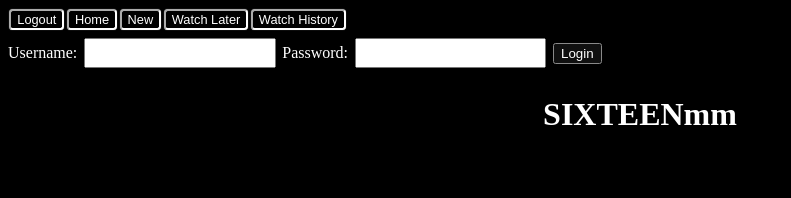
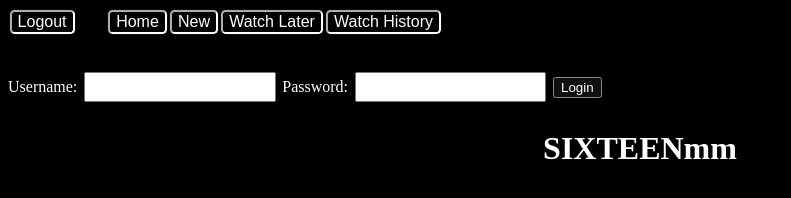
Before and after one commit to shakna-israel/sixteenmm_experimental, a plain HTML site: page index.html in a window 1280 px wide. Shown: the whole page, without its empty margins (0-791 px from the left). Drawn offline with nearby package versions, Linux system fonts and the light colour scheme; no server answers.

Commit message:
Space out logout button

```diff
--- a/main.js
+++ b/main.js
@@ -96,6 +96,7 @@ function load_series(uuid) {
 
     var logout_button = document.createElement('button');
     logout_button.addEventListener('click', logout);
+    logout_button.classList.add('logout_button');
     logout_button.textContent = 'Logout';
     nav.appendChild(logout_button);
 
@@ -200,6 +201,7 @@ function load_video(uuid) {
 
     var logout_button = document.createElement('button');
     logout_button.addEventListener('click', logout);
+    logout_button.classList.add('logout_button');
     logout_button.textContent = 'Logout';
     nav.appendChild(logout_button);
 
@@ -597,6 +599,7 @@ function load_category(category) {
 
 	var logout_button = document.createElement('button');
     logout_button.addEventListener('click', logout);
+    logout_button.classList.add('logout_button');
     logout_button.textContent = 'Logout';
     nav.appendChild(logout_button);
 
@@ -719,6 +722,7 @@ function build_home() {
 
     var logout_button = document.createElement('button');
     logout_button.addEventListener('click', logout);
+    logout_button.classList.add('logout_button');
     logout_button.textContent = 'Logout';
     nav.appendChild(logout_button);
 
--- a/styles.css
+++ b/styles.css
@@ -146,7 +146,7 @@ input {
   background-color: white;
   box-shadow: 0 0 1px gray;
   margin: 0.1em;
-  font-size: 0.8em;
+  font-size: 1em !important;
   border-radius: 0.3em;
 }
 
@@ -159,3 +159,8 @@ input {
   box-shadow: 0 0 8px gray;
   filter: invert(90%);
 }
+
+.logout_button {
+  margin-right: 2em !important;
+  margin-bottom: 2em !important;
+}
```
